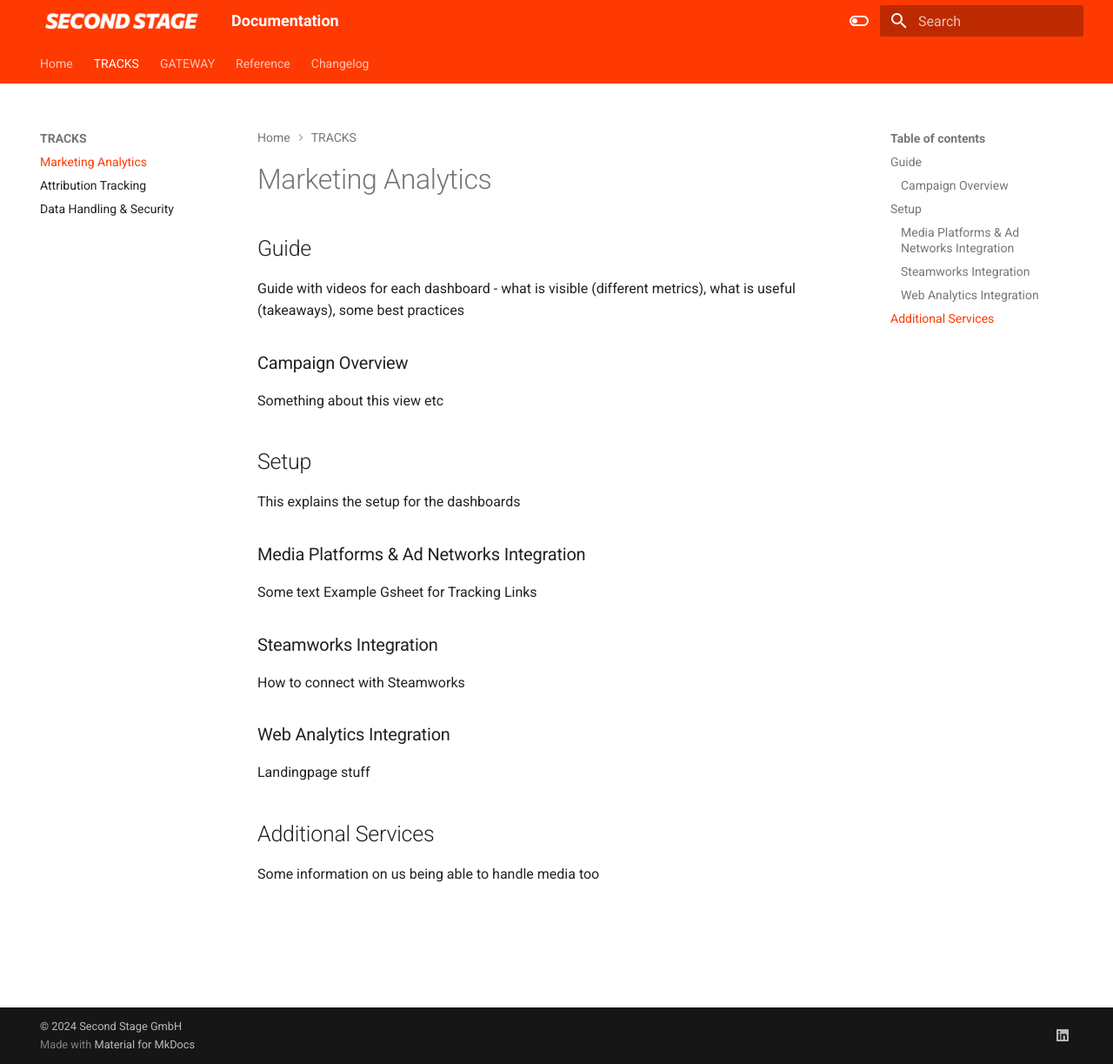
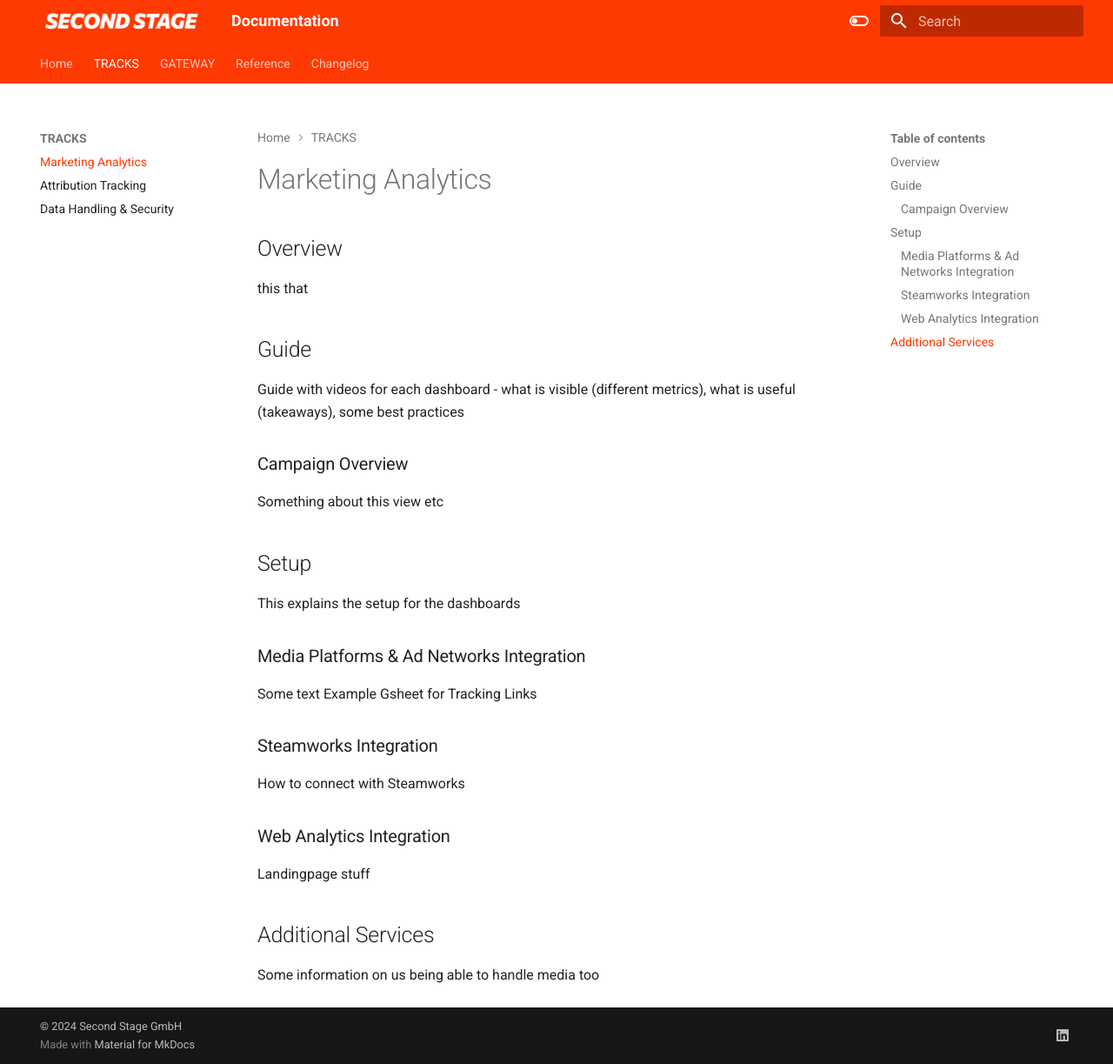
Before and after one commit to secondstage-io/tracks-documentation, an MkDocs documentation site: the page built from docs/tracks/marketing-analytics.md, in a window 1280 px wide and 1223 px high. Shown: the whole window at 87% size. Built offline with MkDocs 1.6.1 and Material for MkDocs 9.7.7, drawn with Linux system fonts in a browser that asks for light colours.

Commit message:
Update marketing-analytics.md
changed menu for marketing analytics

```diff
--- a/docs/tracks/marketing-analytics.md
+++ b/docs/tracks/marketing-analytics.md
@@ -1,4 +1,8 @@
 # Marketing Analytics
+
+## Overview
+
+this that
 
 ## Guide
 
```
